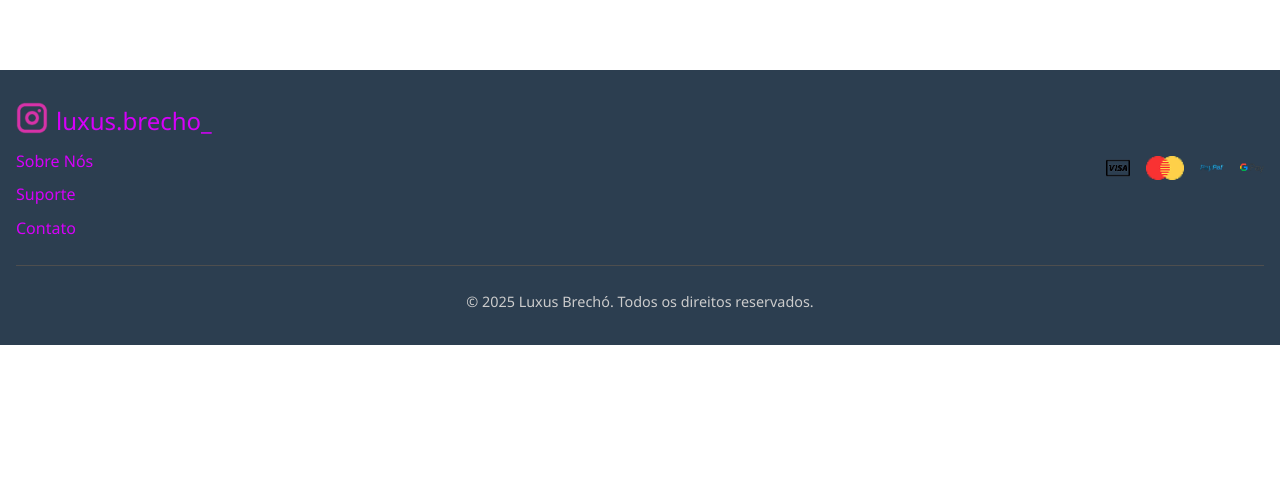
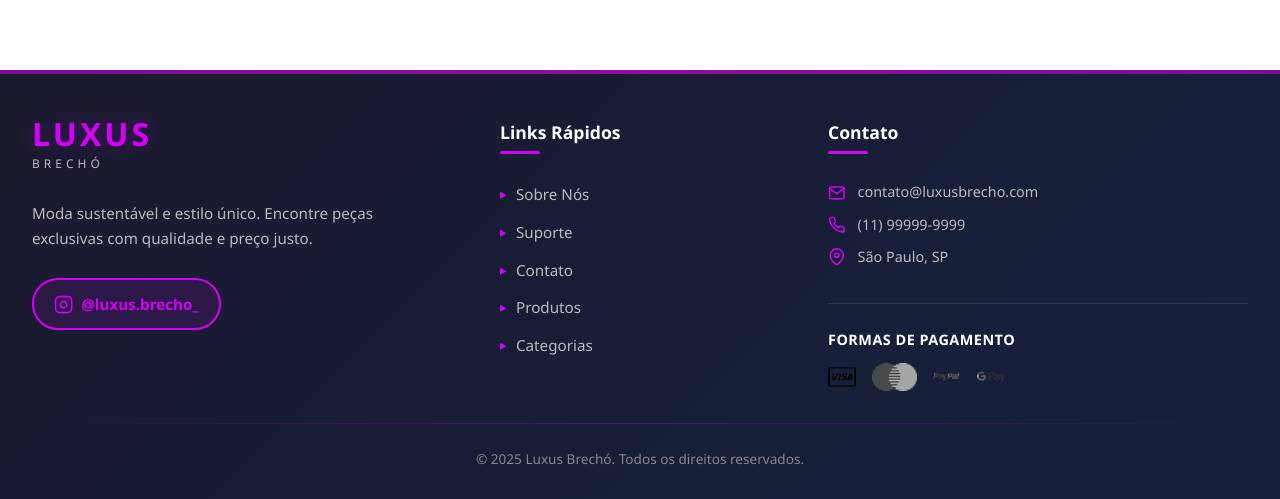
Before and after one commit to CaiqueAzevedo65/Luxus-Brecho, a React (Vite) app in the folder frontend/: page / in a window 1280 px wide. Shown: the part 1242-1741 px from the top of the page. Before the commit the page ends 1587 px from the top, so only its background shows below. Built offline with nearby package versions, Linux system fonts and the light colour scheme; no server answers; a web font is replaced by a local one.

Commit message:
style(frontend): Update footer

```diff
--- a/frontend/src/components/Footer/index.css
+++ b/frontend/src/components/Footer/index.css
@@ -1,90 +1,407 @@
-/* Footer Styles */
+/* ========== Footer Styles ========== */
+
 .footer {
-  background-color: var(--dark);
-  color: var(--light);
-  padding: 2rem 1rem;
+  background: linear-gradient(135deg, #1a1a2e 0%, #16213e 100%);
+  color: #ecf0f1;
   margin-top: 4rem;
+  position: relative;
+  overflow: hidden;
 }
+
+.footer::before {
+  content: '';
+  position: absolute;
+  top: 0;
+  left: 0;
+  right: 0;
+  height: 4px;
+  background: linear-gradient(90deg,
+    var(--pink) 0%,
+    #ff00ff 50%,
+    var(--pink) 100%);
+  animation: shimmer 3s ease-in-out infinite;
+}
+
+@keyframes shimmer {
+  0%, 100% { opacity: 0.5; }
+  50% { opacity: 1; }
+}
+
+.footer-container {
+  max-width: 1400px;
+  margin: 0 auto;
+  padding: 3rem 2rem 1.5rem;
+}
+
+/* ========== Footer Content (3 Colunas) ========== */
+
 .footer-content {
+  display: grid;
+  grid-template-columns: 1.5fr 1fr 1.5fr;
+  gap: 3rem;
+  margin-bottom: 2rem;
+}
 
-  margin: 0 auto;
-  display: flex;
-  justify-content: space-between;
-  align-items: center;
-}
-.footer-left {
+.footer-column {
   display: flex;
   flex-direction: column;
-  align-items: flex-start;
+  gap: 1.25rem;
+}
+
+/* ========== Coluna 1: Sobre ========== */
+
+.footer-about {
+  max-width: 350px;
+}
+
+.footer-logo {
+  margin-bottom: 0.5rem;
+}
+
+.footer-logo h3 {
+  font-size: 2rem;
+  font-weight: 800;
+  color: var(--pink);
+  letter-spacing: 3px;
+  margin: 0;
+  line-height: 1;
+  text-shadow: 0 0 20px rgba(213, 0, 249, 0.3);
+}
+
+.footer-logo span {
+  display: block;
+  font-size: 0.75rem;
+  color: #bbb;
+  letter-spacing: 4px;
+  margin-top: 0.25rem;
+}
+
+.footer-description {
+  color: #bbb;
+  font-size: 0.95rem;
+  line-height: 1.6;
+  margin: 0;
+}
+
+.footer-social {
+  margin-top: 0.5rem;
+}
+
+.social-link {
+  display: inline-flex;
+  align-items: center;
   gap: 0.5rem;
+  padding: 0.75rem 1.25rem;
+  background: rgba(213, 0, 249, 0.1);
+  border: 2px solid var(--pink);
+  border-radius: 50px;
+  color: var(--pink);
+  text-decoration: none;
+  font-weight: 600;
+  font-size: 0.95rem;
+  transition: all 0.3s ease;
 }
-.footer-instagram {
-  width: 32px;
-  height: 32px;
+
+.social-link:hover {
+  background: var(--pink);
+  color: white;
+  transform: translateY(-2px);
+  box-shadow: 0 8px 20px rgba(213, 0, 249, 0.4);
 }
-.footer-brand {
-  font-size: 1.5rem;
-  color: var(--pink);
+
+.social-link svg {
+  font-size: 1.2rem;
 }
+
+/* ========== Coluna 2: Links Rápidos ========== */
+
+.footer-title {
+  font-size: 1.1rem;
+  font-weight: 700;
+  color: white;
+  margin: 0 0 0.5rem;
+  position: relative;
+  padding-bottom: 0.5rem;
+}
+
+.footer-title::after {
+  content: '';
+  position: absolute;
+  bottom: 0;
+  left: 0;
+  width: 40px;
+  height: 3px;
+  background: var(--pink);
+  border-radius: 2px;
+}
+
 .footer-nav ul {
   list-style: none;
   margin: 0;
   padding: 0;
   display: flex;
   flex-direction: column;
-  gap: 0.5rem;
-}
-.footer-nav a {
-  color: var(--pink);
-  text-decoration: none;
-}
-.footer-right ul {
-  list-style: none;
-  margin: 0;
-  padding: 0;
-  display: flex;
-  gap: 1rem;
-}
-.footer-right img {
-  height: 24px;
-  transition: opacity 0.2s ease-in-out;
+  gap: 0.75rem;
 }
 
-.footer-right img:hover {
-  opacity: 0.7;
+.footer-nav li {
+  position: relative;
+  padding-left: 1rem;
 }
+
+.footer-nav li::before {
+  content: '▸';
+  position: absolute;
+  left: 0;
+  color: var(--pink);
+  font-size: 0.9rem;
+  transition: transform 0.3s ease;
+}
+
+.footer-nav a {
+  color: #bbb;
+  text-decoration: none;
+  font-size: 0.95rem;
+  transition: all 0.3s ease;
+  display: inline-block;
+}
+
+.footer-nav a:hover {
+  color: var(--pink);
+  transform: translateX(5px);
+}
+
+.footer-nav li:hover::before {
+  transform: translateX(3px);
+}
+
+/* ========== Coluna 3: Contato e Pagamento ========== */
+
+.contact-info {
+  display: flex;
+  flex-direction: column;
+  gap: 0.75rem;
+}
+
+.contact-item {
+  display: flex;
+  align-items: center;
+  gap: 0.75rem;
+  color: #bbb;
+  font-size: 0.9rem;
+  transition: color 0.3s ease;
+}
+
+.contact-item:hover {
+  color: var(--pink);
+}
+
+.contact-item svg {
+  font-size: 1.1rem;
+  color: var(--pink);
+  flex-shrink: 0;
+}
+
+.contact-item span {
+  line-height: 1.4;
+}
+
+/* Formas de Pagamento */
+
+.footer-payment {
+  margin-top: 1rem;
+  padding-top: 1.5rem;
+  border-top: 1px solid rgba(255, 255, 255, 0.1);
+}
+
+.footer-payment h5 {
+  font-size: 0.9rem;
+  font-weight: 600;
+  color: white;
+  margin: 0 0 0.75rem;
+  text-transform: uppercase;
+  letter-spacing: 0.5px;
+}
+
+.payment-methods {
+  display: flex;
+  align-items: center;
+  gap: 1rem;
+  flex-wrap: wrap;
+}
+
+.payment-methods img {
+  height: 28px;
+  width: auto;
+  filter: grayscale(100%) brightness(0.8);
+  transition: all 0.3s ease;
+  cursor: pointer;
+}
+
+.payment-methods img:hover {
+  filter: grayscale(0%) brightness(1);
+  transform: translateY(-3px);
+}
+
+/* ========== Footer Bottom ========== */
+
+.footer-bottom {
+  margin-top: 2rem;
+}
+
+.footer-divider {
+  height: 1px;
+  background: linear-gradient(90deg,
+    transparent 0%,
+    rgba(213, 0, 249, 0.3) 50%,
+    transparent 100%);
+  margin-bottom: 1.5rem;
+}
+
 .footer-copyright {
   text-align: center;
-  padding-top: 1.5rem;
-  border-top: 1px solid var(--light-gray, #4e4e4e); /* Use uma variável ou cor fallback */
-  margin-top: 1.5rem;
+  color: #888;
+  font-size: 0.85rem;
+  margin: 0;
+  padding-bottom: 0.5rem;
 }
 
-.footer-copyright p {
-  margin: 0;
-  font-size: 0.9rem;
-  color: var(--light-gray, #ccc); /* Use uma variável ou cor fallback */
-}
+/* ========== Responsive Design ========== */
 
-.footer-brand-container {
-  display: flex;
-  gap: 0.5rem;
+@media (max-width: 1024px) {
+  .footer-content {
+    grid-template-columns: 1fr 1fr;
+    gap: 2.5rem;
+  }
+
+  .footer-contact {
+    grid-column: 1 / -1;
+  }
 }
 
 @media (max-width: 768px) {
+  .footer-container {
+    padding: 2.5rem 1.5rem 1.5rem;
+  }
+
   .footer-content {
-    flex-direction: column;
+    grid-template-columns: 1fr;
+    gap: 2.5rem;
+  }
+
+  .footer-about {
+    max-width: 100%;
+    text-align: center;
+  }
+
+  .footer-logo h3 {
+    font-size: 1.8rem;
+  }
+
+  .footer-social {
+    justify-content: center;
+  }
+
+  .footer-title::after {
+    left: 50%;
+    transform: translateX(-50%);
+  }
+
+  .footer-nav ul {
     align-items: center;
   }
-  .footer-right {
-    margin-top: 1rem;
+
+  .footer-nav li {
+    padding-left: 0;
+    text-align: center;
+  }
+
+  .footer-nav li::before {
+    display: none;
+  }
+
+  .contact-info {
+    align-items: center;
+  }
+
+  .payment-methods {
+    justify-content: center;
   }
 }
 
 @media (max-width: 480px) {
-  .footer-links {
-    flex-direction: column;
-    align-items: center;
-    gap: 0.5rem;
+  .footer-container {
+    padding: 2rem 1rem 1rem;
+  }
+
+  .footer-content {
+    gap: 2rem;
+  }
+
+  .footer-logo h3 {
+    font-size: 1.5rem;
+    letter-spacing: 2px;
+  }
+
+  .footer-logo span {
+    font-size: 0.7rem;
+    letter-spacing: 3px;
+  }
+
+  .footer-description {
+    font-size: 0.9rem;
+  }
+
+  .social-link {
+    padding: 0.65rem 1rem;
+    font-size: 0.9rem;
+  }
+
+  .footer-title {
+    font-size: 1rem;
+  }
+
+  .footer-nav a,
+  .contact-item {
+    font-size: 0.9rem;
+  }
+
+  .payment-methods img {
+    height: 24px;
+  }
+
+  .footer-copyright {
+    font-size: 0.8rem;
   }
 }
+
+/* ========== Animações Extras ========== */
+
+@media (prefers-reduced-motion: no-preference) {
+  .footer-column {
+    animation: fadeInUp 0.6s ease-out;
+  }
+
+  .footer-about {
+    animation-delay: 0.1s;
+  }
+
+  .footer-links {
+    animation-delay: 0.2s;
+  }
+
+  .footer-contact {
+    animation-delay: 0.3s;
+  }
+}
+
+@keyframes fadeInUp {
+  from {
+    opacity: 0;
+    transform: translateY(20px);
+  }
+  to {
+    opacity: 1;
+    transform: translateY(0);
+  }
+}
--- a/frontend/src/components/Footer/index.jsx
+++ b/frontend/src/components/Footer/index.jsx
@@ -1,7 +1,7 @@
 import React from 'react';
 import { Link } from 'react-router-dom';
+import { FiInstagram, FiMail, FiPhone, FiMapPin } from 'react-icons/fi';
 import './index.css';
-import instagramIcon from '../../assets/Instagram.png';
 import visaLogo from '../../assets/logotipo-visa 1.png';
 import mastercardLogo from '../../assets/cartao 1.png';
 import paypalLogo from '../../assets/paypal 1.png';
@@ -9,31 +9,82 @@ import gpayLogo from '../../assets/pagamento-do-google 1.png';
 
 const Footer = () => (
   <footer className="footer" role="contentinfo">
+    <div className="footer-container">
       <div className="footer-content">
-      <div className="footer-left">
-        <div className="footer-brand-container">
-          <img src={instagramIcon} alt="Instagram" className="footer-instagram" />
-          <a href="https://www.instagram.com/luxus.brecho_/" target="_blank" rel="noopener noreferrer" className="footer-brand">luxus.brecho_</a>
+        {/* Coluna 1: Sobre */}
+        <div className="footer-column footer-about">
+          <div className="footer-logo">
+            <h3>LUXUS</h3>
+            <span>BRECHÓ</span>
           </div>
+          <p className="footer-description">
+            Moda sustentável e estilo único. Encontre peças exclusivas com qualidade e preço justo.
+          </p>
+          <div className="footer-social">
+            <a
+              href="https://www.instagram.com/luxus.brecho_/"
+              target="_blank"
+              rel="noopener noreferrer"
+              className="social-link"
+              aria-label="Instagram"
+            >
+              <FiInstagram />
+              <span>@luxus.brecho_</span>
+            </a>
+          </div>
+        </div>
+
+        {/* Coluna 2: Links Rápidos */}
+        <div className="footer-column footer-links">
+          <h4 className="footer-title">Links Rápidos</h4>
           <nav className="footer-nav" aria-label="Footer Navigation">
             <ul>
               <li><Link to="/sobre">Sobre Nós</Link></li>
               <li><Link to="/suporte">Suporte</Link></li>
               <li><Link to="/contato">Contato</Link></li>
+              <li><Link to="/produtos">Produtos</Link></li>
+              <li><Link to="/categorias">Categorias</Link></li>
             </ul>
           </nav>
         </div>
-      <div className="footer-right" aria-label="Métodos de Pagamento">
-        <ul>
-          <li><img src={visaLogo} alt="Visa" /></li>
-          <li><img src={mastercardLogo} alt="Mastercard" /></li>
-          <li><img src={paypalLogo} alt="PayPal" /></li>
-          <li><img src={gpayLogo} alt="G Pay" /></li>
-        </ul>
+
+        {/* Coluna 3: Contato e Pagamento */}
+        <div className="footer-column footer-contact">
+          <h4 className="footer-title">Contato</h4>
+          <div className="contact-info">
+            <div className="contact-item">
+              <FiMail />
+              <span>contato@luxusbrecho.com</span>
+            </div>
+            <div className="contact-item">
+              <FiPhone />
+              <span>(11) 99999-9999</span>
+            </div>
+            <div className="contact-item">
+              <FiMapPin />
+              <span>São Paulo, SP</span>
             </div>
           </div>
-    <div className="footer-copyright">
-      <p>© {new Date().getFullYear()} Luxus Brechó. Todos os direitos reservados.</p>
+
+          <div className="footer-payment">
+            <h5>Formas de Pagamento</h5>
+            <div className="payment-methods" aria-label="Métodos de Pagamento">
+              <img src={visaLogo} alt="Visa" />
+              <img src={mastercardLogo} alt="Mastercard" />
+              <img src={paypalLogo} alt="PayPal" />
+              <img src={gpayLogo} alt="Google Pay" />
+            </div>
+          </div>
+        </div>
+      </div>
+
+      {/* Copyright */}
+      <div className="footer-bottom">
+        <div className="footer-divider"></div>
+        <p className="footer-copyright">
+          © {new Date().getFullYear()} Luxus Brechó. Todos os direitos reservados.
+        </p>
+      </div>
     </div>
   </footer>
 );
```
Lines whose indentation alone changed are shown as unchanged.
